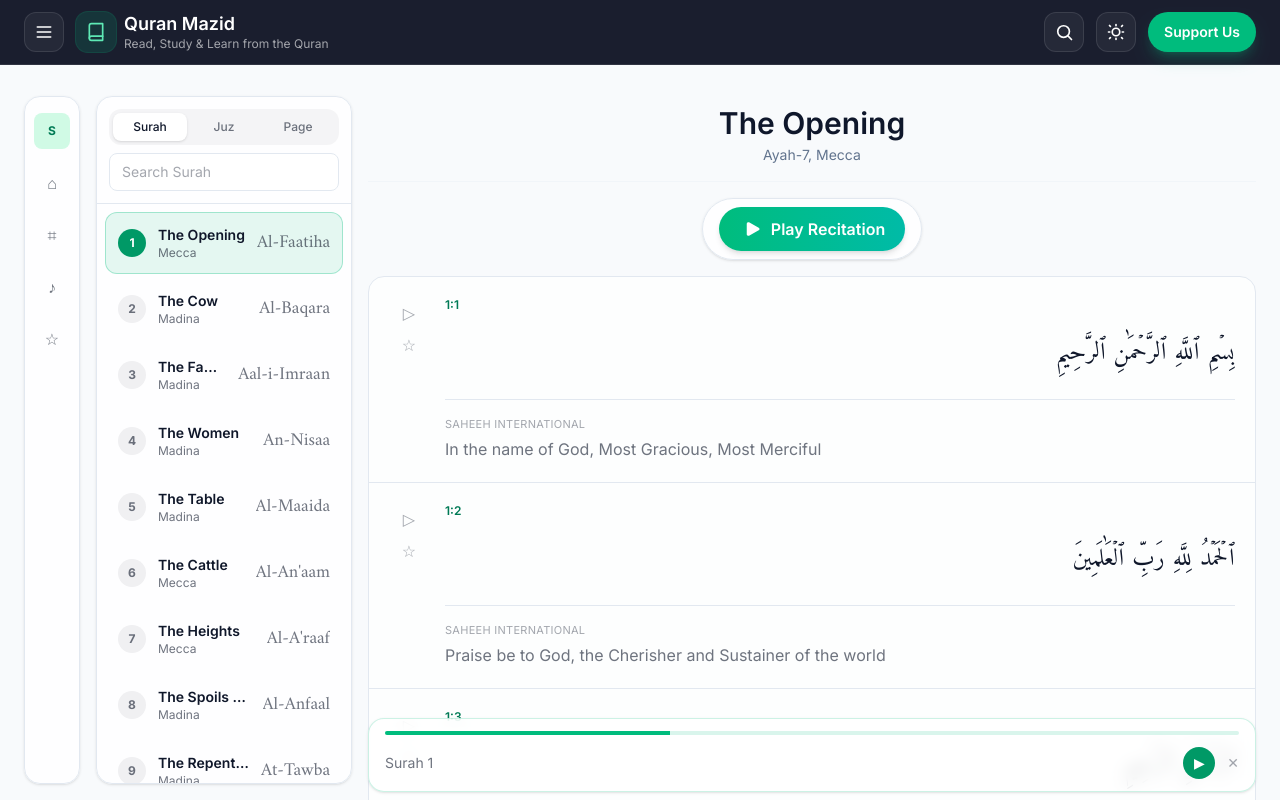
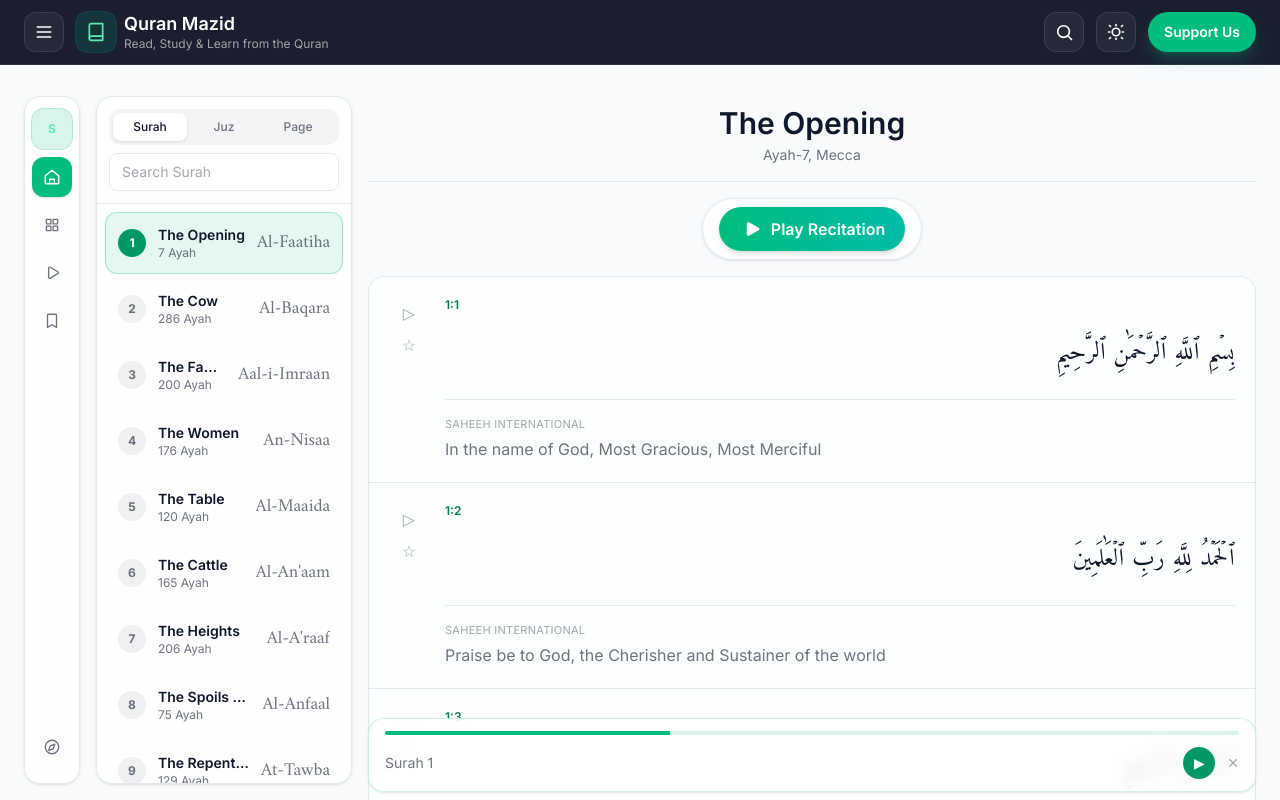
Before and after one commit to sodium000/quran_app, a Next.js app: page /surah/1 in a window 1280 px wide. Shown: the top 800 px of the page. Built offline with nearby package versions, Linux system fonts and the light colour scheme; a web font is replaced by a local one.

Commit message:
Quran Data & SSG recheck and edit

```diff
--- a/src/app/surah/[id]/page.tsx
+++ b/src/app/surah/[id]/page.tsx
@@ -1,39 +1,62 @@
-import fs from "fs";
-import path from "path";
 import Link from "next/link";
+import type { Metadata } from "next";
+import { notFound } from "next/navigation";
 import ReadingSettingsPanel from "../../../components/ReadingSettingsPanel";
 import ReaderLeftPanel from "../../../components/ReaderLeftPanel";
+import { getAllSurahs, getSurahById, getSurahStaticParams, parseSurahId } from "../../../lib/quran-data";
 import VerseDisplay from "./VerseDisplay";
-import type { Surah } from "../../../types/quran";
 
-export async function generateStaticParams() {
-  const paths: { id: string }[] = [];
-  for (let i = 1; i <= 114; i += 1) {
-    paths.push({ id: i.toString() });
-  }
-  return paths;
+export const dynamicParams = false;
+
+export async function generateStaticParams(): Promise<Array<{ id: string }>> {
+  return getSurahStaticParams();
 }
 
-function getSurah(id: string) {
-  const filePath = path.join(process.cwd(), "public/data/quran.json");
-  const fileContents = fs.readFileSync(filePath, "utf8");
-  const surahs = JSON.parse(fileContents) as Surah[];
-  return surahs.find((s) => s.id === Number.parseInt(id, 10));
-}
+export async function generateMetadata({ params }: { params: Promise<{ id: string }> }): Promise<Metadata> {
+  const { id } = await params;
+  const surahId = parseSurahId(id);
 
-function getAllSurahs() {
-  const filePath = path.join(process.cwd(), "public/data/quran.json");
-  const fileContents = fs.readFileSync(filePath, "utf8");
-  return JSON.parse(fileContents) as Surah[];
+  if (!surahId) {
+    return {
+      title: "Surah Not Found | Quran Mazid",
+      description: "Requested surah could not be found.",
+    };
+  }
+
+  const surah = await getSurahById(surahId);
+  if (!surah) {
+    return {
+      title: "Surah Not Found | Quran Mazid",
+      description: "Requested surah could not be found.",
+    };
+  }
+
+  return {
+    title: `Surah ${surah.englishName} (${surah.id}) | Quran Mazid`,
+    description: `Read Surah ${surah.englishName} (${surah.name}) with translation. ${surah.type} revelation, ${surah.verses.length} ayahs.`,
+    alternates: {
+      canonical: `/surah/${surah.id}`,
+    },
+    openGraph: {
+      title: `Surah ${surah.englishName} (${surah.id})`,
+      description: `${surah.type} revelation • ${surah.verses.length} ayahs`,
+      url: `/surah/${surah.id}`,
+      type: "article",
+    },
+  };
 }
 
 export default async function SurahPage({ params }: { params: Promise<{ id: string }> }) {
   const { id } = await params;
-  const surah = getSurah(id);
-  const allSurahs = getAllSurahs();
+  const surahId = parseSurahId(id);
+  if (!surahId) {
+    notFound();
+  }
+
+  const [surah, allSurahs] = await Promise.all([getSurahById(surahId), getAllSurahs()]);
 
   if (!surah) {
-    return <div className="text-center py-20 text-2xl text-emerald-800">Surah not found</div>;
+    notFound();
   }
 
   return (
@@ -42,9 +65,9 @@
         <ReaderLeftPanel surahs={allSurahs} currentSurahId={surah.id} />
 
         <div className="min-w-0 pb-16 sm:pb-24">
-          <div className="text-center py-4 border-b border-slate-100 mb-4">
-            <h1 className="text-2xl sm:text-3xl font-semibold text-slate-900">{surah.englishName}</h1>
-            <p className="text-sm text-slate-500 mt-1">
+          <div className="text-center py-4 border-b border-(--app-border) mb-4">
+            <h1 className="text-2xl sm:text-3xl font-semibold text-(--app-fg)">{surah.englishName}</h1>
+            <p className="text-sm text-(--app-muted) mt-1">
               Ayah-{surah.verses.length}, {surah.type}
             </p>
           </div>
@@ -59,8 +82,8 @@
           </div>
 
           {surah.id !== 1 && surah.id !== 9 && (
-            <div className="text-center py-5 mb-3 border-y border-slate-100">
-              <span className="inline-block text-3xl sm:text-4xl font-arabic text-slate-800 leading-relaxed" dir="rtl">
+            <div className="text-center py-5 mb-3 border-y border-(--app-border)">
+              <span className="inline-block text-3xl sm:text-4xl font-arabic text-(--app-fg) leading-relaxed" dir="rtl">
                 بِسْمِ اللَّهِ الرَّحْمَٰنِ الرَّحِيمِ
               </span>
             </div>
--- a/src/components/ReaderLeftPanel.tsx
+++ b/src/components/ReaderLeftPanel.tsx
@@ -2,6 +2,7 @@
 
 import { useMemo, useState } from "react";
 import Link from "next/link";
+import { usePathname } from "next/navigation";
 import type { Surah } from "../types/quran";
 
 interface ReaderLeftPanelProps {
@@ -9,8 +10,51 @@
   currentSurahId: number;
 }
 
+function IconHome() {
+  return (
+    <svg viewBox="0 0 24 24" fill="none" stroke="currentColor" strokeWidth="1.8" className="h-4.5 w-4.5">
+      <path strokeLinecap="round" strokeLinejoin="round" d="M3 10.5 12 3l9 7.5v9a1.5 1.5 0 0 1-1.5 1.5h-15A1.5 1.5 0 0 1 3 19.5v-9Z" />
+      <path strokeLinecap="round" strokeLinejoin="round" d="M9 21v-6h6v6" />
+    </svg>
+  );
+}
+
+function IconGrid() {
+  return (
+    <svg viewBox="0 0 24 24" fill="none" stroke="currentColor" strokeWidth="1.8" className="h-4.5 w-4.5">
+      <path strokeLinecap="round" strokeLinejoin="round" d="M4.5 4.5h6v6h-6zM13.5 4.5h6v6h-6zM4.5 13.5h6v6h-6zM13.5 13.5h6v6h-6z" />
+    </svg>
+  );
+}
+
+function IconPlay() {
+  return (
+    <svg viewBox="0 0 24 24" fill="none" stroke="currentColor" strokeWidth="1.8" className="h-4.5 w-4.5">
+      <path strokeLinecap="round" strokeLinejoin="round" d="M7.5 5.6c0-1.1 1.2-1.9 2.2-1.3l10 6c1 .6 1 2 0 2.6l-10 6c-1 .6-2.2-.2-2.2-1.3V5.6Z" />
+    </svg>
+  );
+}
+
+function IconBookmark() {
+  return (
+    <svg viewBox="0 0 24 24" fill="none" stroke="currentColor" strokeWidth="1.8" className="h-4.5 w-4.5">
+      <path strokeLinecap="round" strokeLinejoin="round" d="M6 4.5A1.5 1.5 0 0 1 7.5 3h9A1.5 1.5 0 0 1 18 4.5v16l-6-3.5-6 3.5v-16Z" />
+    </svg>
+  );
+}
+
+function IconCompass() {
+  return (
+    <svg viewBox="0 0 24 24" fill="none" stroke="currentColor" strokeWidth="1.8" className="h-4.5 w-4.5">
+      <path strokeLinecap="round" strokeLinejoin="round" d="M12 21a9 9 0 1 0 0-18 9 9 0 0 0 0 18Z" />
+      <path strokeLinecap="round" strokeLinejoin="round" d="m15.7 8.3-2.1 6.1-6.1 2.1 2.1-6.1 6.1-2.1Z" />
+    </svg>
+  );
+}
+
 export default function ReaderLeftPanel({ surahs, currentSurahId }: ReaderLeftPanelProps) {
   const [query, setQuery] = useState("");
+  const pathname = usePathname();
 
   const filteredSurahs = useMemo(() => {
     const q = query.trim().toLowerCase();
@@ -22,19 +66,31 @@
 
   return (
     <>
-      <aside className="hidden lg:flex sticky top-24 h-[calc(100vh-7rem)] rounded-2xl bg-(--app-card) border border-(--app-border) shadow-sm flex-col items-center py-4 gap-4">
-        <button className="h-9 w-9 rounded-lg bg-emerald-100 text-emerald-700 text-xs font-bold">S</button>
-        <button className="h-9 w-9 rounded-lg hover:bg-(--app-surface) text-(--app-muted)" aria-label="Home">
-          ⌂
+      <aside className="hidden lg:flex sticky top-24 h-[calc(100vh-7rem)] rounded-2xl bg-(--app-card) border border-(--app-border) shadow-sm flex-col items-center py-3 gap-2">
+        <span className="h-10 w-10 rounded-xl bg-emerald-500/15 text-emerald-300 text-xs font-bold flex items-center justify-center ring-1 ring-emerald-500/30">
+          S
+        </span>
+
+        <Link
+          href="/surah"
+          className={`h-10 w-10 rounded-xl flex items-center justify-center transition ${
+            pathname?.startsWith("/surah") ? "bg-emerald-500 text-white shadow-sm" : "text-(--app-muted) hover:bg-(--app-surface)"
+          }`}
+          aria-label="Surah Reader"
+        >
+          <IconHome />
+        </Link>
+        <button className="h-10 w-10 rounded-xl flex items-center justify-center text-(--app-muted) hover:bg-(--app-surface) transition" aria-label="Collections">
+          <IconGrid />
         </button>
-        <button className="h-9 w-9 rounded-lg hover:bg-(--app-surface) text-(--app-muted)" aria-label="Library">
-          ⌗
+        <button className="h-10 w-10 rounded-xl flex items-center justify-center text-(--app-muted) hover:bg-(--app-surface) transition" aria-label="Recitations">
+          <IconPlay />
         </button>
-        <button className="h-9 w-9 rounded-lg hover:bg-(--app-surface) text-(--app-muted)" aria-label="Audio">
-          ♪
+        <button className="h-10 w-10 rounded-xl flex items-center justify-center text-(--app-muted) hover:bg-(--app-surface) transition" aria-label="Bookmarks">
+          <IconBookmark />
         </button>
-        <button className="h-9 w-9 rounded-lg hover:bg-(--app-surface) text-(--app-muted)" aria-label="Bookmarks">
-          ☆
+        <button className="mt-auto mb-1 h-10 w-10 rounded-xl flex items-center justify-center text-(--app-muted) hover:bg-(--app-surface) transition" aria-label="Explore">
+          <IconCompass />
         </button>
       </aside>
 
@@ -73,7 +129,7 @@
                 </div>
                 <div className="min-w-0 flex-1">
                   <p className="text-sm font-semibold text-(--app-fg) truncate">{item.englishName}</p>
-                  <p className="text-xs text-(--app-muted) truncate">{item.type}</p>
+                  <p className="text-xs text-(--app-muted) truncate">{item.verses.length} Ayah</p>
                 </div>
                 <p className="font-arabic text-lg text-(--app-muted) truncate max-w-[110px]" dir="rtl">
                   {item.name}
--- a/src/components/Sidebar.tsx
+++ b/src/components/Sidebar.tsx
@@ -10,6 +10,7 @@
   const { isSidebarOpen, setIsSidebarOpen } = useSettings();
   const pathname = usePathname();
   const [surahs, setSurahs] = useState<Surah[]>([]);
+  const [query, setQuery] = useState("");
 
   useEffect(() => {
     fetch("/data/quran.json")
@@ -21,6 +22,14 @@
   if (!isSidebarOpen) {
     return null;
   }
+
+  const filteredSurahs = surahs.filter((surah) => {
+    const q = query.trim().toLowerCase();
+    if (!q) {
+      return true;
+    }
+    return `${surah.id}`.includes(q) || surah.englishName.toLowerCase().includes(q) || surah.name.toLowerCase().includes(q);
+  });
 
   return (
     <>
@@ -42,10 +51,22 @@
               </button>
             </div>
             <p className="text-xs text-(--app-muted) mt-1">Scrollable list of all 114 surahs</p>
+
+            <div className="mt-3 flex rounded-xl bg-(--app-surface) p-1 text-xs font-medium">
+              <button className="flex-1 rounded-lg bg-(--app-card-strong) py-1.5 text-(--app-fg) shadow-sm">Surah</button>
+              <button className="flex-1 rounded-lg py-1.5 text-(--app-muted)">Juz</button>
+              <button className="flex-1 rounded-lg py-1.5 text-(--app-muted)">Page</button>
+            </div>
+            <input
+              placeholder="Search Surah"
+              value={query}
+              onChange={(e) => setQuery(e.target.value)}
+              className="mt-2 w-full rounded-lg border border-(--app-border) bg-(--app-card-strong) px-3 py-2 text-sm outline-none focus:border-emerald-300 text-(--app-fg) placeholder:text-(--app-muted-2)"
+            />
           </div>
 
           <div className="flex-1 overflow-y-auto px-3 py-3 space-y-1">
-            {surahs.map((surah) => {
+            {filteredSurahs.map((surah) => {
               const href = `/surah/${surah.id}`;
               const isActive = pathname === href;
               return (
@@ -72,6 +93,7 @@
                         {surah.name}
                       </p>
                       <p className="text-sm text-(--app-muted) truncate">{surah.englishName}</p>
+                      <p className="text-[11px] text-(--app-muted-2) mt-0.5">{surah.verses.length} Ayah</p>
                     </div>
                   </div>
                 </Link>
--- /dev/null
+++ b/src/lib/quran-data.ts
@@ -0,0 +1,34 @@
+import { promises as fs } from "fs";
+import path from "path";
+import { cache } from "react";
+import type { Surah } from "../types/quran";
+
+const QURAN_JSON_PATH = path.join(process.cwd(), "public/data/quran.json");
+export const TOTAL_SURAH_COUNT = 114;
+
+const readQuranData = cache(async (): Promise<Surah[]> => {
+  const file = await fs.readFile(QURAN_JSON_PATH, "utf8");
+  return JSON.parse(file) as Surah[];
+});
+
+export async function getAllSurahs(): Promise<Surah[]> {
+  return readQuranData();
+}
+
+export async function getSurahById(id: number): Promise<Surah | undefined> {
+  const surahs = await readQuranData();
+  return surahs.find((surah) => surah.id === id);
+}
+
+export async function getSurahStaticParams(): Promise<Array<{ id: string }>> {
+  const surahs = await readQuranData();
+  return surahs.map((surah) => ({ id: String(surah.id) }));
+}
+
+export function parseSurahId(param: string): number | null {
+  const id = Number.parseInt(param, 10);
+  if (!Number.isFinite(id) || id < 1 || id > TOTAL_SURAH_COUNT) {
+    return null;
+  }
+  return id;
+}
```
Also changed, not shown: src/types/quran.ts (+8 -3 lines).
